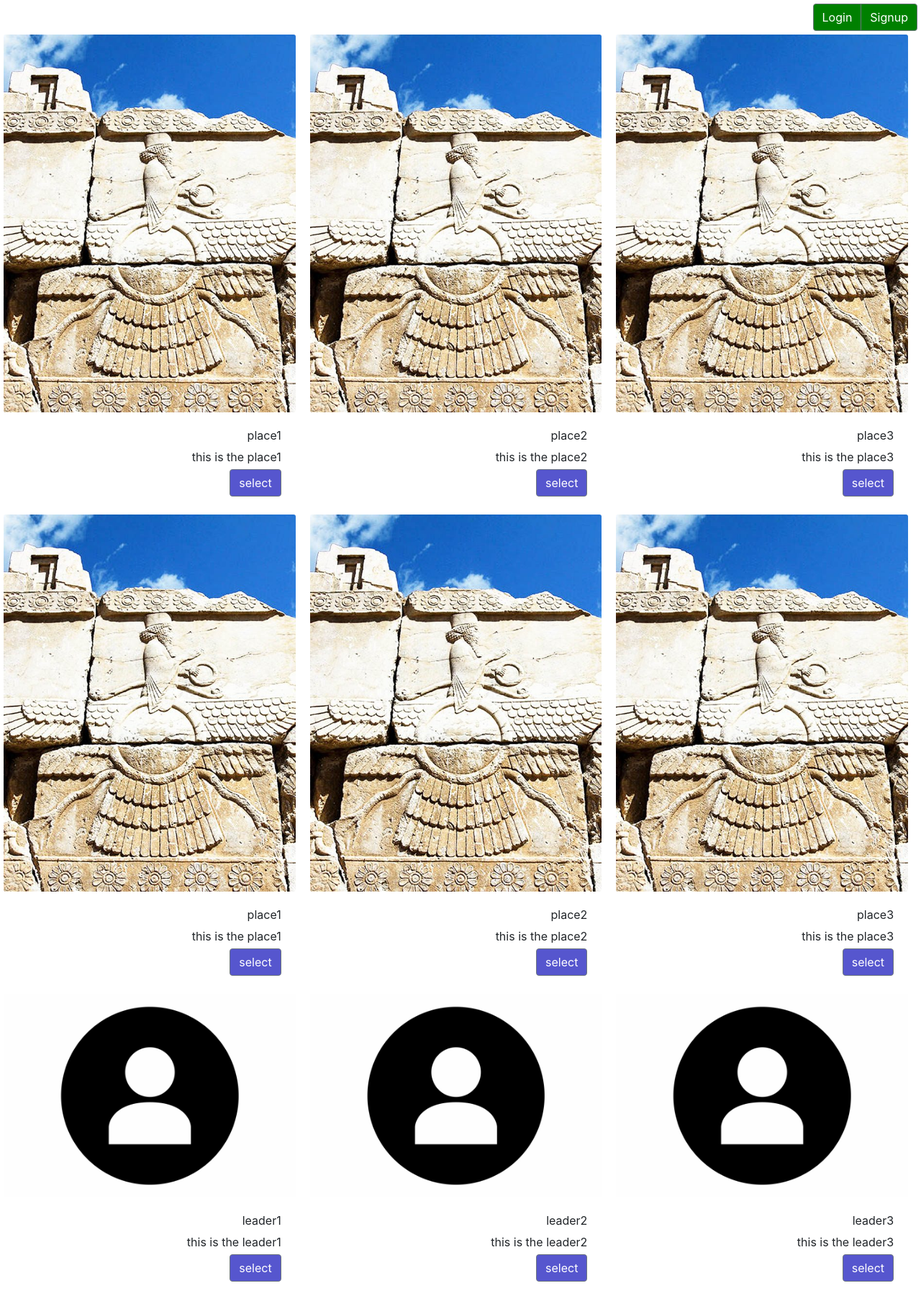
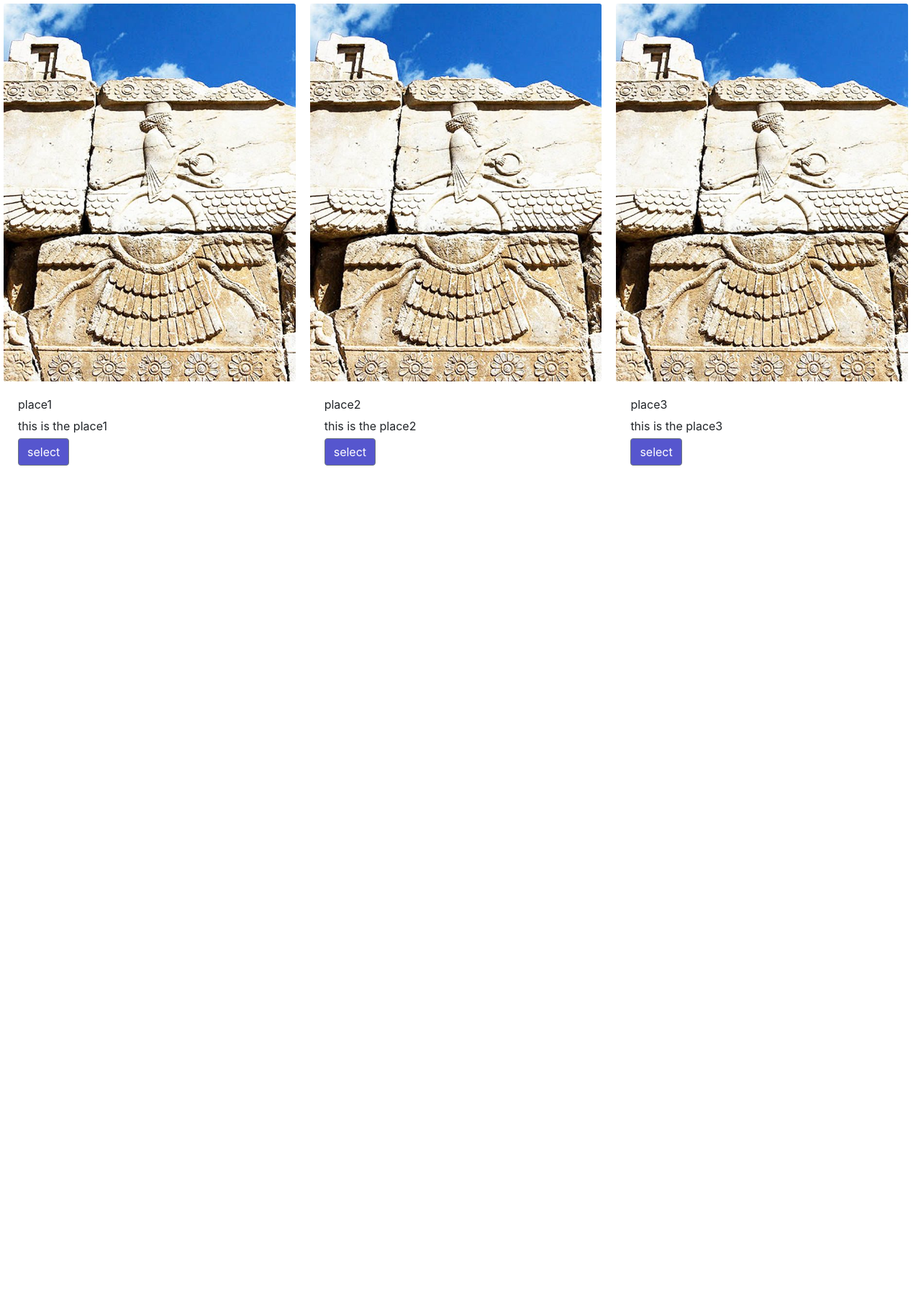
Before and after one commit to MahsaGn/Travelling, a React (Create React App) app: page / in a window 1280 px wide. Shown: the whole page at 72% size. After the commit the page ends 800 px from the top, so only its background shows below. Built offline with nearby package versions, Linux system fonts and the light colour scheme.

Commit message:
top places added and adjusted.

```diff
--- a/src/homePage.css
+++ b/src/homePage.css
@@ -19,15 +19,8 @@
   background-color: rgb(86, 86, 206);
   color: white;
 }
-.loginSignupButton{
-  background-color: green;
-  color: white;
 
-}
-#bg{
-  margin-top: 5PX;
-  margin-right: 5px;
-}
+
 .cardsub{
   margin-bottom: 5px;
 }
--- a/src/homePage.js
+++ b/src/homePage.js
@@ -4,15 +4,11 @@ import place from './1.jpg';
 import leader from './2.jpg';
 import './homePage.css';
 import { CardImg, CardBody, CardTitle, CardSubtitle, Button,ButtonGroup} from 'reactstrap';
-import './columnInHomepage';
 
 const homePage = (props) => {
   return (
-    <div align="right">
-      <ButtonGroup id="bg">
-        <Button  className="loginSignupButton">Login</Button>
-        <Button  className="loginSignupButton">Signup</Button>
-      </ButtonGroup>
+    <div >
+
       <div class="row">
         <div class="column">
           <CardImg  src={place}/>
@@ -39,58 +35,6 @@ const homePage = (props) => {
           </CardBody>
           </div>
       </div>
-      <div class="row">
-        <div class="column">
-          <CardImg  src={place}/>
-          <CardBody >
-            <CardTitle >place1</CardTitle>
-            <CardSubtitle className="cardsub">this is the place1</CardSubtitle>
-            <Button className="selectButton">select</Button>
-          </CardBody>
-        </div>
-        <div class="column">
-          <CardImg  src={place} />
-          <CardBody>
-            <CardTitle >place2</CardTitle>
-            <CardSubtitle className="cardsub">this is the place2</CardSubtitle>
-            <Button className="selectButton">select</Button>
-          </CardBody>
-         </div>
-         <div class="column">
-          <CardImg  src={place} />
-          <CardBody>
-            <CardTitle >place3</CardTitle>
-            <CardSubtitle className="cardsub">this is the place3</CardSubtitle>
-            <Button className="selectButton">select</Button>
-          </CardBody>
-          </div>
-      </div>
-      <div class="row">
-        <div class="column">
-          <CardImg  src={leader}/>
-          <CardBody >
-            <CardTitle >leader1</CardTitle>
-            <CardSubtitle className="cardsub">this is the leader1</CardSubtitle>
-            <Button className="selectButton">select</Button>
-          </CardBody>
-        </div>
-        <div class="column">
-          <CardImg  src={leader} />
-          <CardBody>
-            <CardTitle >leader2</CardTitle>
-            <CardSubtitle className="cardsub">this is the leader2</CardSubtitle>
-            <Button className="selectButton">select</Button>
-          </CardBody>
-         </div>
-         <div class="column">
-          <CardImg  src={leader} />
-          <CardBody>
-            <CardTitle >leader3</CardTitle>
-            <CardSubtitle className="cardsub">this is the leader3</CardSubtitle>
-            <Button className="selectButton">select</Button>
-          </CardBody>
-          </div>
-      </div>
     </div>
   );
 };
```
